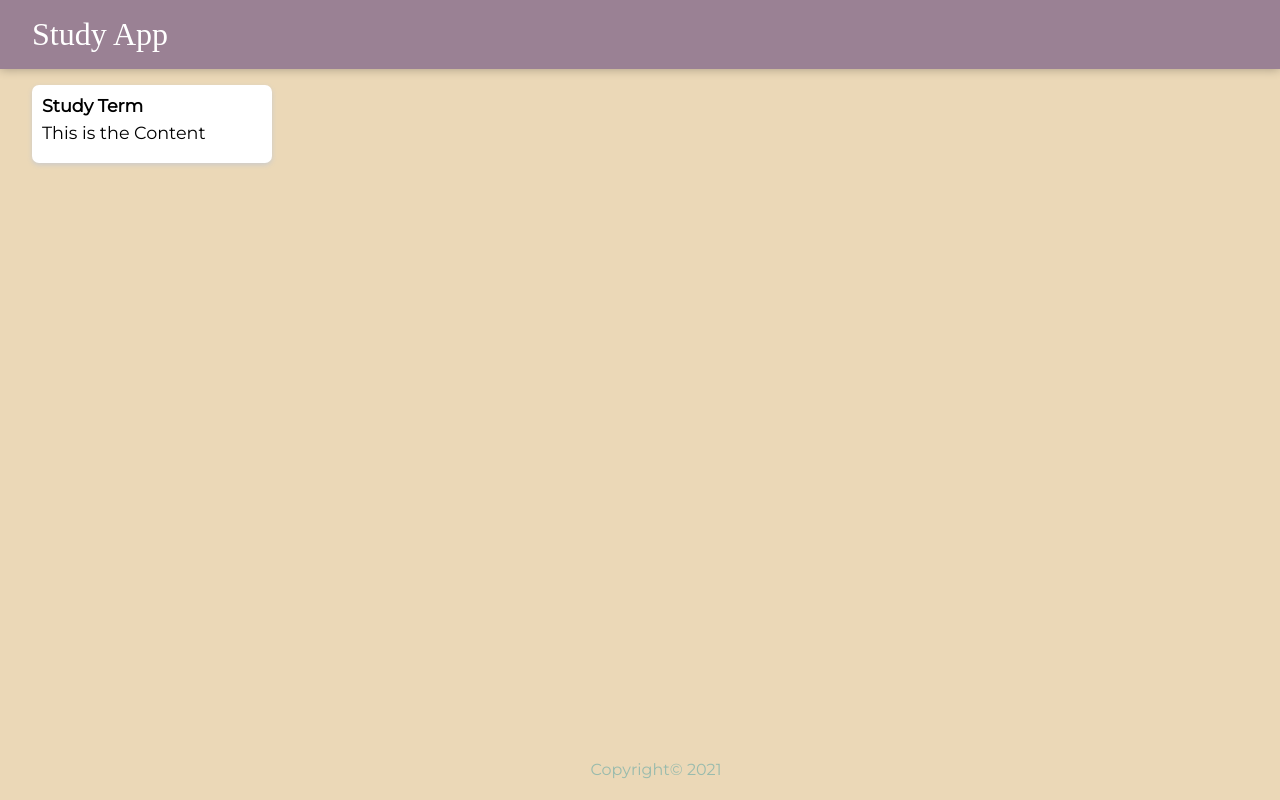
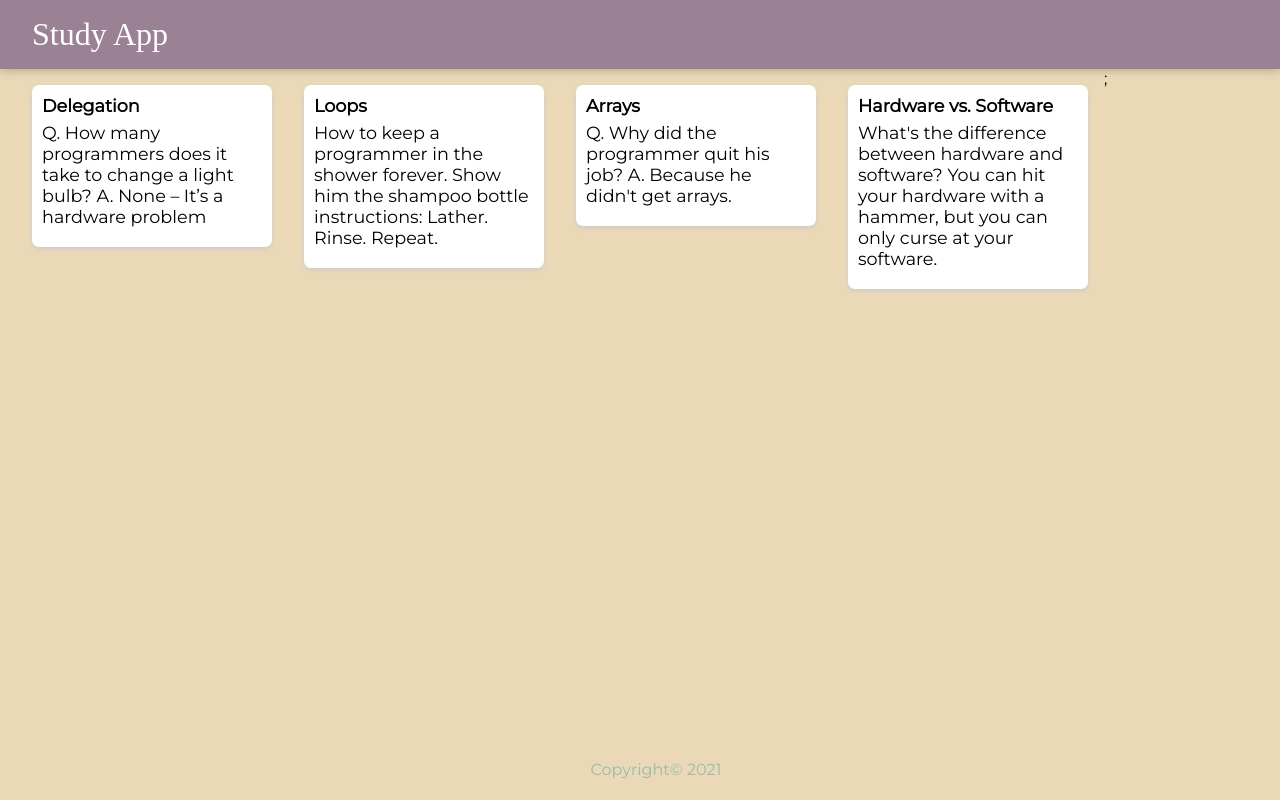
Before and after one commit to phher802/StudyAppProj, a React (Create React App) app: page / in a window 1280 px wide. Built offline with nearby package versions, Linux system fonts and the light colour scheme; a web font is replaced by a local one.

Commit message:
Add arrow function to map notes array to Note component

```diff
--- a/src/components/App.jsx
+++ b/src/components/App.jsx
@@ -2,15 +2,32 @@
 import Header from "./Header";
 import Footer from "./Footer";
 import Note from "./Note";
+import notes from "../notes";
+
+//create a function to iterate through the notes array
+//createNotes function takes a single noteItem and renders a dynamic custom Note component
+// function createNotes(noteItem){
+//     return ( <Note
+//         key={noteItem.key}
+//         title={noteItem.title}
+//         content={noteItem.content}
+//         />
+//     );
+// }
+//once this works, pass it into the map() function as an arrow function, with anonymous function
+
 
 function App(){
     return (
     <div>
         <Header />
+        {notes.map((noteItem) =>
         <Note
-            title="Study Term"
-            content="This is the Content"
-        />
+            key={noteItem.key}
+            title={noteItem.title}
+            content={noteItem.content}
+            />
+        )};
         <Footer />
     </div>
     );
--- a/src/components/notes.js
+++ b/src/notes.js
@@ -24,3 +24,5 @@
       "What's the difference between hardware and software? You can hit your hardware with a hammer, but you can only curse at your software."
   }
 ];
+
+export default notes;
```
